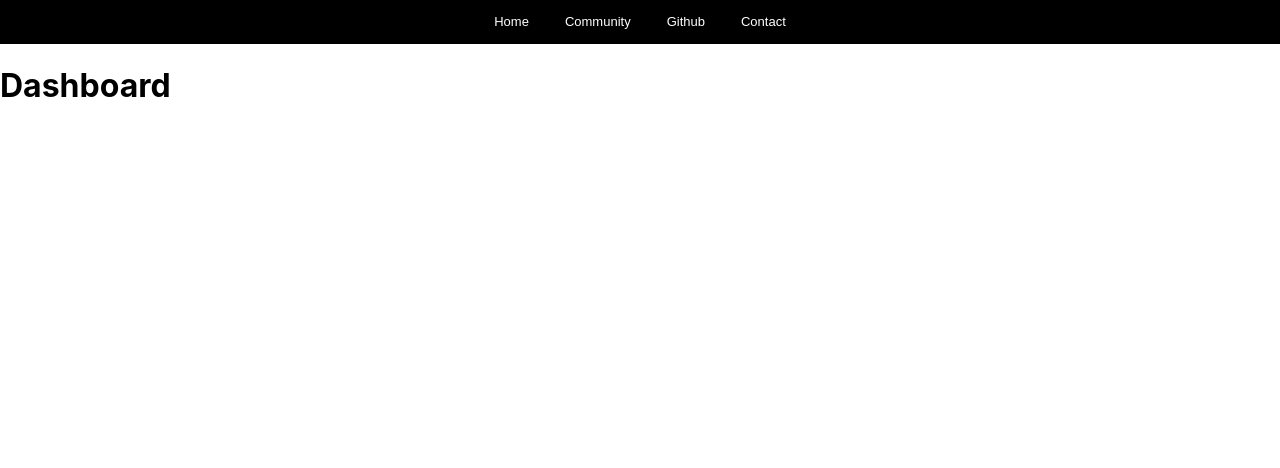
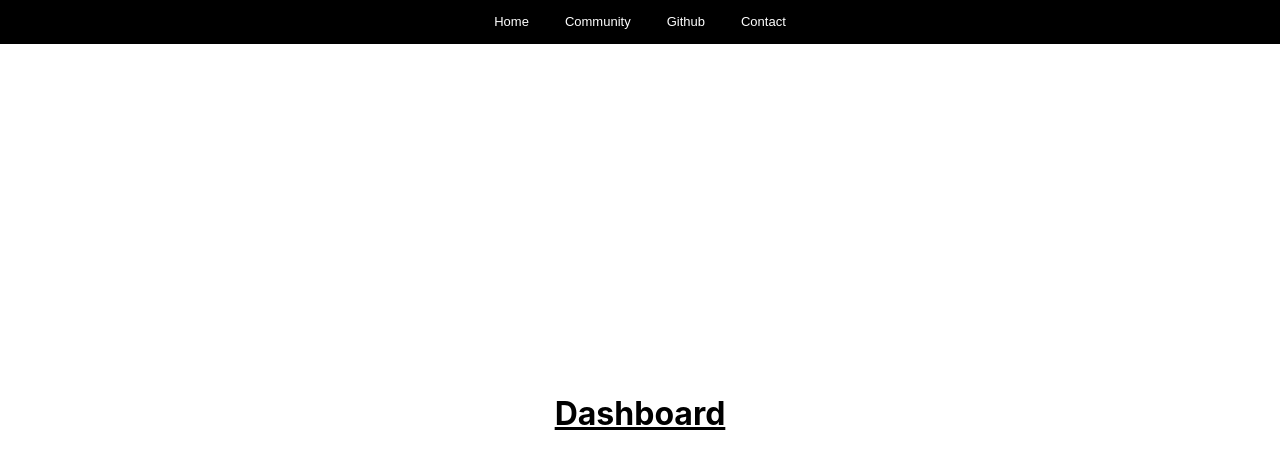
Before and after one commit to quendl/quendl, a Next.js app: page /dashboard in a window 1280 px wide. Before the commit this address had no page. Shown: the top 468 px of the page. Built offline with nearby package versions, Linux system fonts and the light colour scheme.

Commit message:
db styles

```diff
--- a/package.json
+++ b/package.json
@@ -18,6 +18,8 @@
     "@mui/icons-material": "^5.5.1",
     "@mui/material": "^5.5.2",
     "@popmotion/popcorn": "^0.4.4",
+    "@splinetool/react-spline": "^2.2.1",
+    "@splinetool/runtime": "^0.9.82",
     "components": "^0.1.0",
     "fortawesome": "^0.0.1-security",
     "framer-motion": "^6.2.8",
--- a/pages/dashboard/dashboard.module.css
+++ b/pages/dashboard/dashboard.module.css
@@ -0,0 +1,7 @@
+.h1 {
+    text-decoration: underline;
+    margin: 0 auto;
+    text-align: center;
+    width: 100%;
+    margin-top: 350px;
+}
--- a/pages/dashboard/index.tsx
+++ b/pages/dashboard/index.tsx
@@ -2,6 +2,7 @@ import React, { useEffect, useState } from "react";
 import { NextPage } from "next";
 import { useRouter } from "next/router";
 
+import styles from "../dashboard/dashboard.module.css"
 // Forms
 import Helmet from "react-helmet";
 
@@ -11,22 +12,22 @@ const Dashboard: NextPage = () => {
   const [userData, setUserData] = useState();
 
   // check if the user has a session within the localstorage
-  useEffect(() => {
-    const data = JSON.parse(localStorage.getItem("userData") ?? "null");
+  // useEffect(() => {
+  //   const data = JSON.parse(localStorage.getItem("userData") ?? "null");
 
     // if yes, direct him to the dashboard, else redirect him back to the login page
-    if (data?.jwt) {
-      setUserData(data);
-    } else {
-      router.push("/login");
-    }
-  }, [router]);
+  //   if (data?.jwt) {
+  //     setUserData(data);
+  //   } else {
+  //     router.push("/login");
+  //   }
+  // }, [router]);
 
   return (
     <>
       <Helmet title="Quendl • Dashboard" defer={false} />
       <div>
-        <h1>Dashboard</h1>
+        <h1 className={styles.h1}>Dashboard</h1>
       </div>
     </>
   );
```
Also changed, not shown: .babelrc (added), 2 other files (tests, documents, lock files or other folders).
